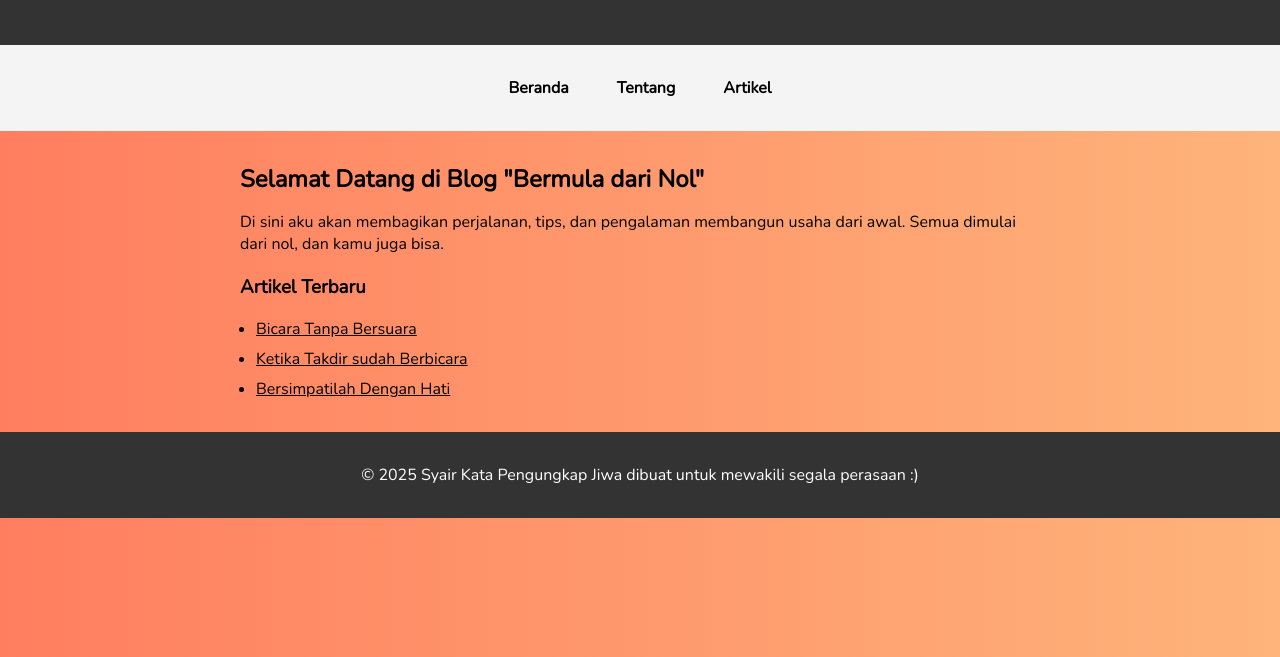
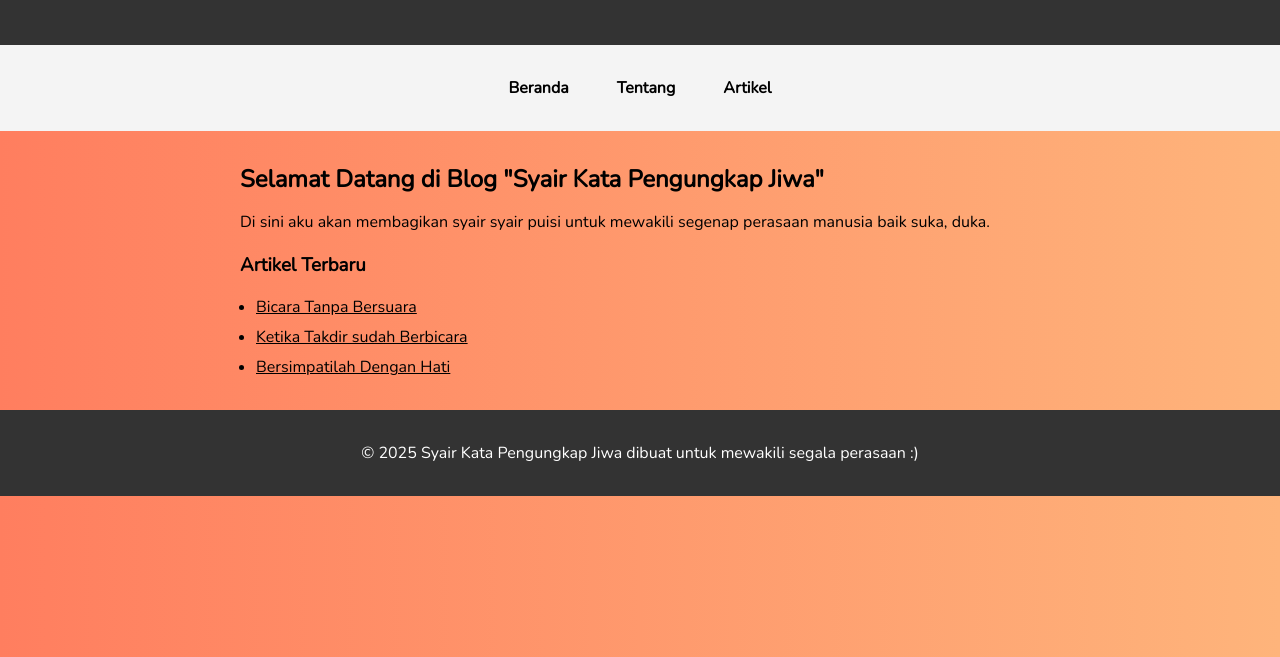
Before and after one commit to arnokngelo/SYAIR-KATA-PENGUNGKAP-JIWA, a plain HTML site: page index.html in a window 1280 px wide. Shown: the part 143-800 px from the top of the page. Drawn offline with nearby package versions, Linux system fonts and the light colour scheme.

Commit message:
Update index.html

```diff
--- a/index.html
+++ b/index.html
@@ -4,7 +4,7 @@
   <link href="https://fonts.googleapis.com/css2?family=Nunito&display=swap" rel="stylesheet">
   <meta charset="UTF-8" />
   <meta name="viewport" content="width=device-width, initial-scale=1.0" />
-  <title>Bermula dari Nol</title>
+  <title>Syair Kata Pengungkap Jiwa</title>
   <style>
     body {
       margin: 0;
@@ -71,8 +71,8 @@
   </nav>
 
   <div class="container">
-    <h2>Selamat Datang di Blog "Bermula dari Nol"</h2>
-    <p>Di sini aku akan membagikan perjalanan, tips, dan pengalaman membangun usaha dari awal. Semua dimulai dari nol, dan kamu juga bisa.</p>
+    <h2>Selamat Datang di Blog "Syair Kata Pengungkap Jiwa"</h2>
+    <p>Di sini aku akan membagikan syair syair puisi untuk mewakili segenap perasaan manusia baik suka, duka.</p>
 
     <h3 id="artikel">Artikel Terbaru</h3>
     <ul>
```
